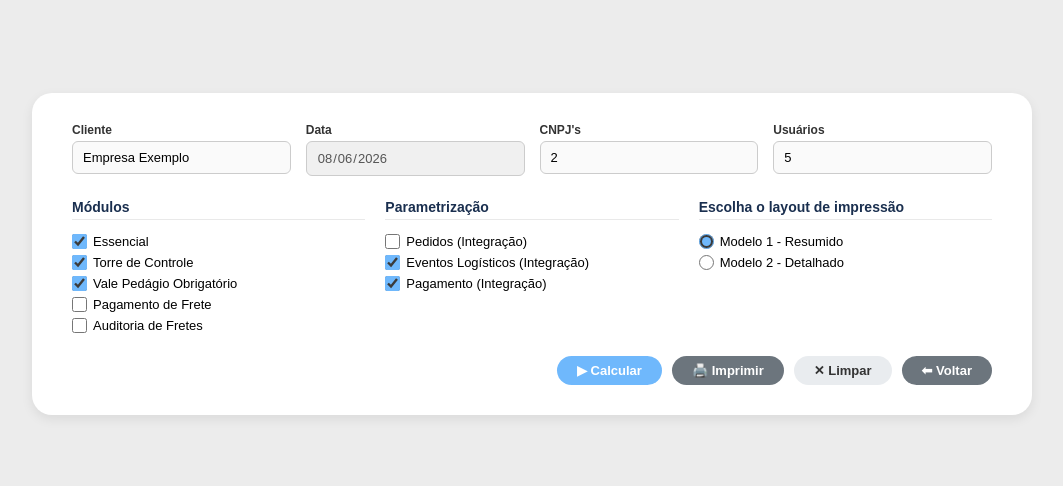
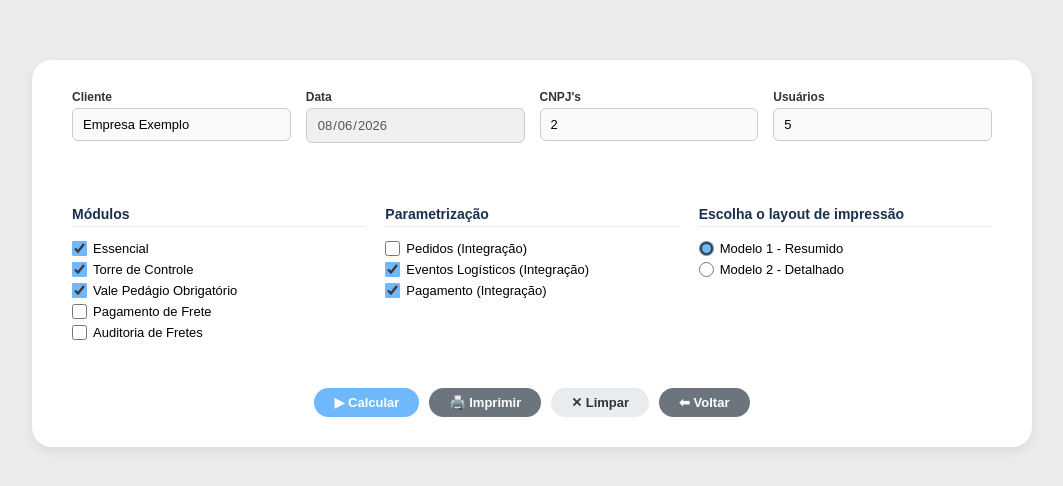
Before and after one commit to PreVendasNDD/Extrato_de_Horas, a plain HTML site: page elog/Extrato_ELOG.html in a window 1280 px wide. Shown: the part 134-620 px from the top of the page, without its empty margins (108-1171 px from the left). Drawn offline with Linux system fonts and the light colour scheme.

Commit message:
Update Extrato_ELOG.html

```diff
--- a/elog/Extrato_ELOG.html
+++ b/elog/Extrato_ELOG.html
@@ -47,6 +47,7 @@
             display: grid;
             grid-template-columns: repeat(auto-fit, minmax(160px, 1fr));
             gap: 15px;
+ 	    margin-bottom: 40px;
         }
 
         .controls .campo {
@@ -125,8 +126,8 @@
             display: flex;
             flex-wrap: wrap;
             gap: 10px;
-            margin-top: 5px;
-            justify-content: flex-end;
+            margin-top: 30px;
+            justify-content: center;
         }
 
         .controls .btn {
```
